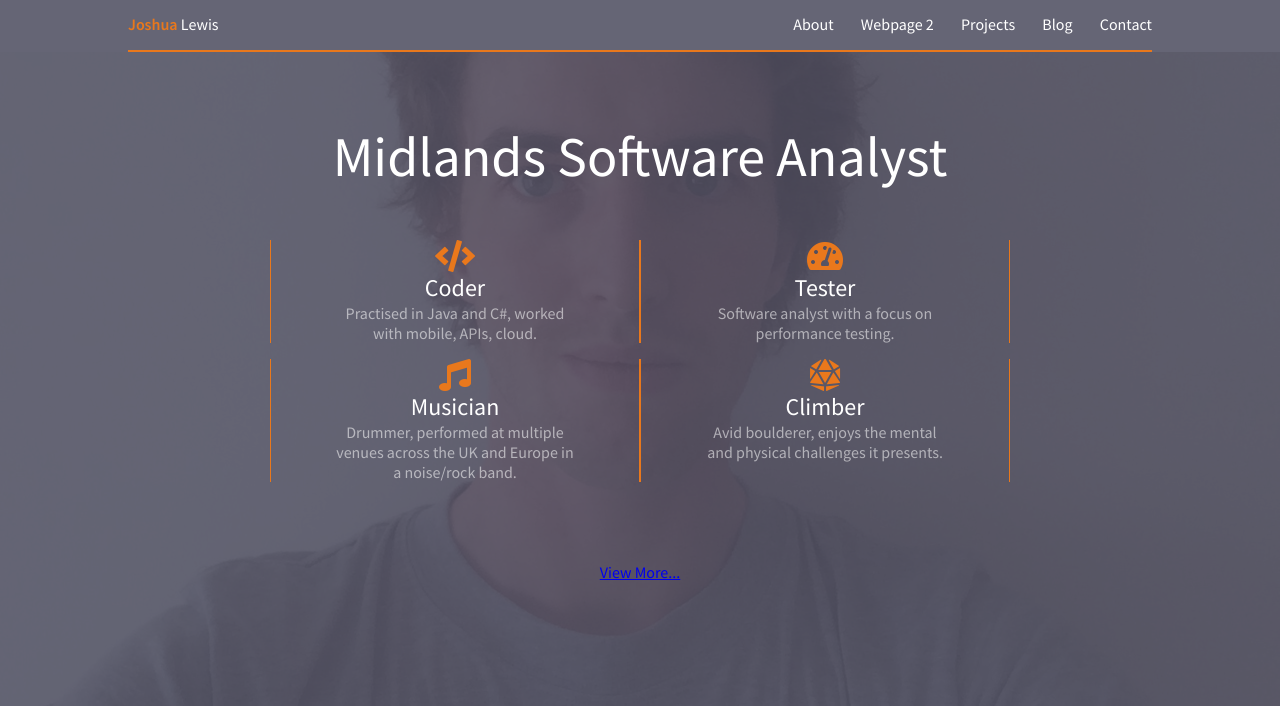
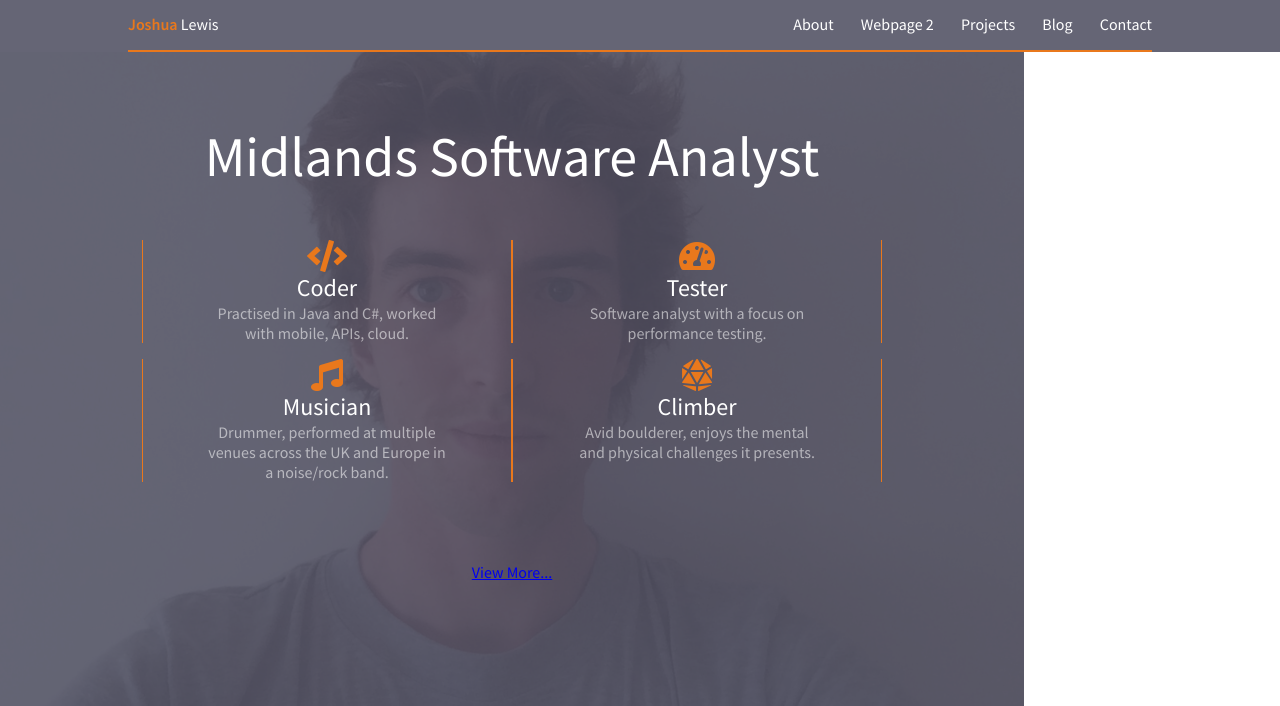
Before and after one commit to Yigurn/yigurn.github.io, a Jekyll site: the page built from index.html, in a window 1280 px wide. Shown: the top 706 px of the page. Built offline with Jekyll 4.4.1, drawn with Linux system fonts in a browser that asks for light colours; grey boxes are pictures that could not be loaded.

Commit message:
Update main.css
Section limit

```diff
--- a/css/main.css
+++ b/css/main.css
@@ -118,6 +118,10 @@ body {
     position: relative;
 }
 
+section {
+	width:80%;
+}
+
 #banner:before {
 	content: '';
 	background: rgba(75, 75, 93, 0.85);
```
